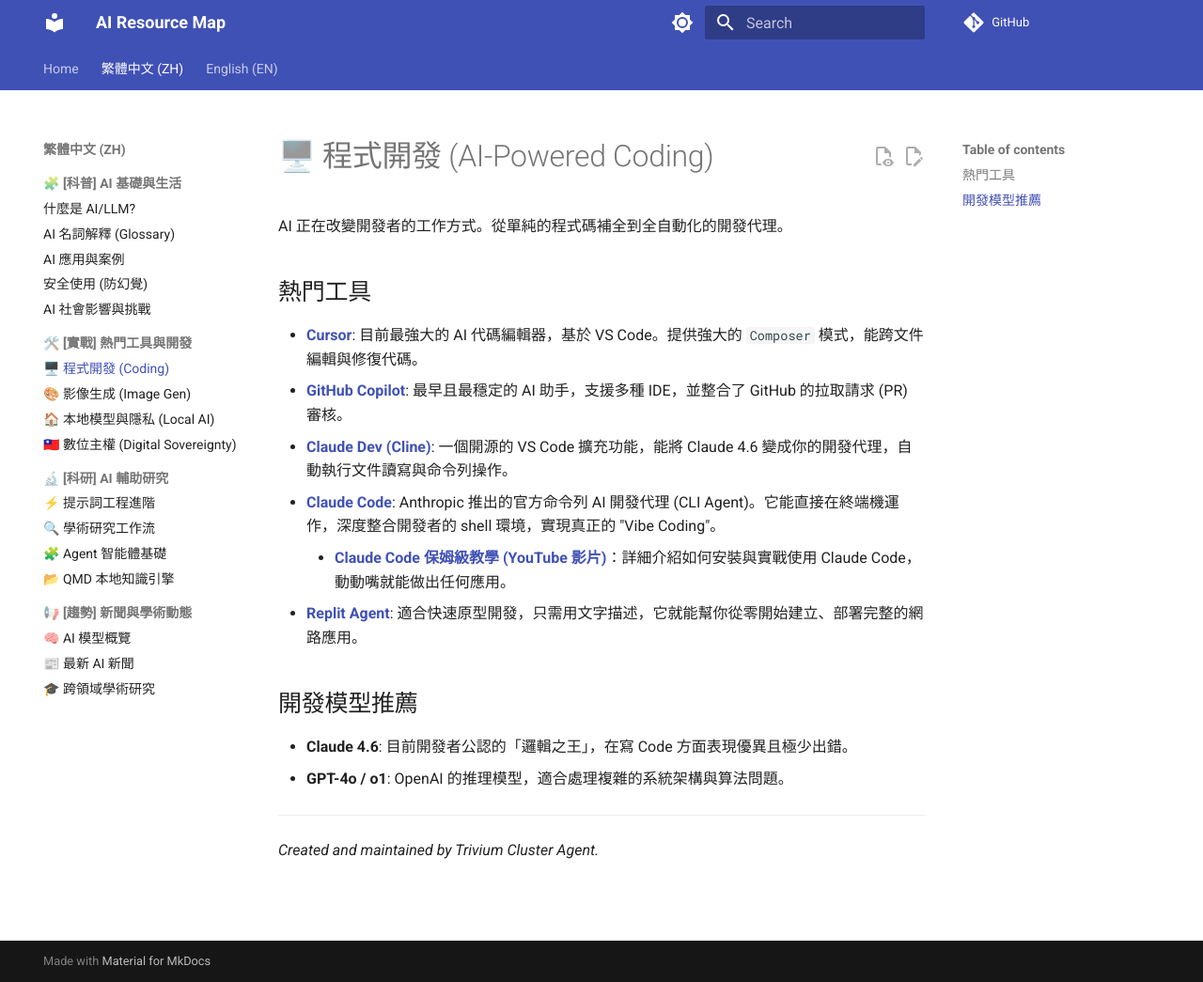
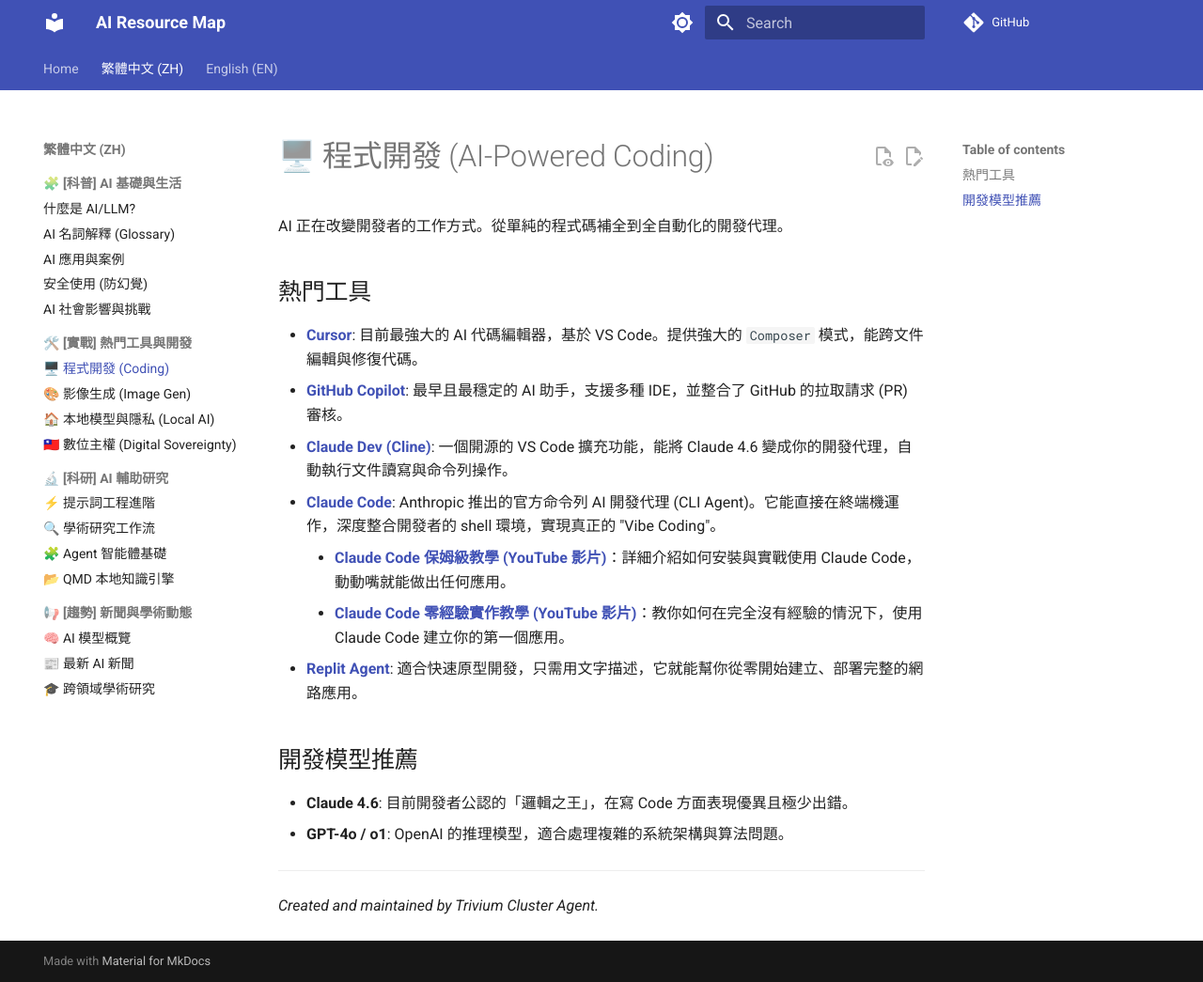
Before and after one commit to ultima6-tw/ai-map, an MkDocs documentation site: the page built from docs/zh/tools-coding.md, in a window 1280 px wide and 1045 px high. Shown: the whole window at 94% size. Built offline with MkDocs 1.6.1 and Material for MkDocs 9.7.7, drawn with Linux system fonts in a browser that asks for light colours; comment, search, counter and statistics services are not loaded.

Commit message:
feat: add Claude Code beginner guide tutorial video

```diff
--- a/docs/zh/tools-coding.md
+++ b/docs/zh/tools-coding.md
@@ -8,6 +8,7 @@
 - **[Claude Dev (Cline)](https://github.com/cline/cline)**: 一個開源的 VS Code 擴充功能，能將 Claude 4.6 變成你的開發代理，自動執行文件讀寫與命令列操作。
 - **[Claude Code](https://claude.ai/code)**: Anthropic 推出的官方命令列 AI 開發代理 (CLI Agent)。它能直接在終端機運作，深度整合開發者的 shell 環境，實現真正的 "Vibe Coding"。
     - **[Claude Code 保姆級教學 (YouTube 影片)](https://www.youtube.com/watch?v=2pM-7fBXc_M)**：詳細介紹如何安裝與實戰使用 Claude Code，動動嘴就能做出任何應用。
+    - **[Claude Code 零經驗實作教學 (YouTube 影片)](https://www.youtube.com/watch?v=XFmYkJJxsr8)**：教你如何在完全沒有經驗的情況下，使用 Claude Code 建立你的第一個應用。
 - **[Replit Agent](https://replit.com/ai)**: 適合快速原型開發，只需用文字描述，它就能幫你從零開始建立、部署完整的網路應用。
 
 ## 開發模型推薦
```
Also changed, not shown: docs/en/tools-coding.md (+1 -0 lines).
